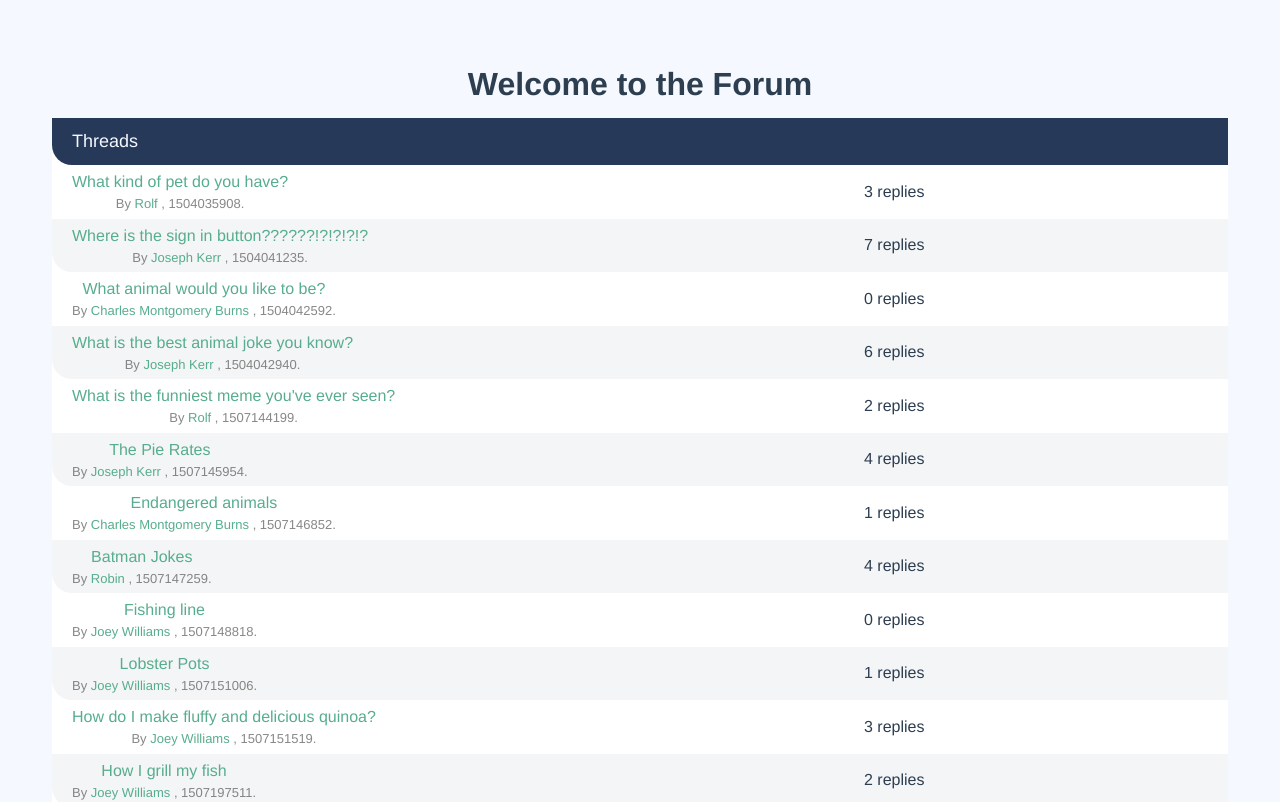
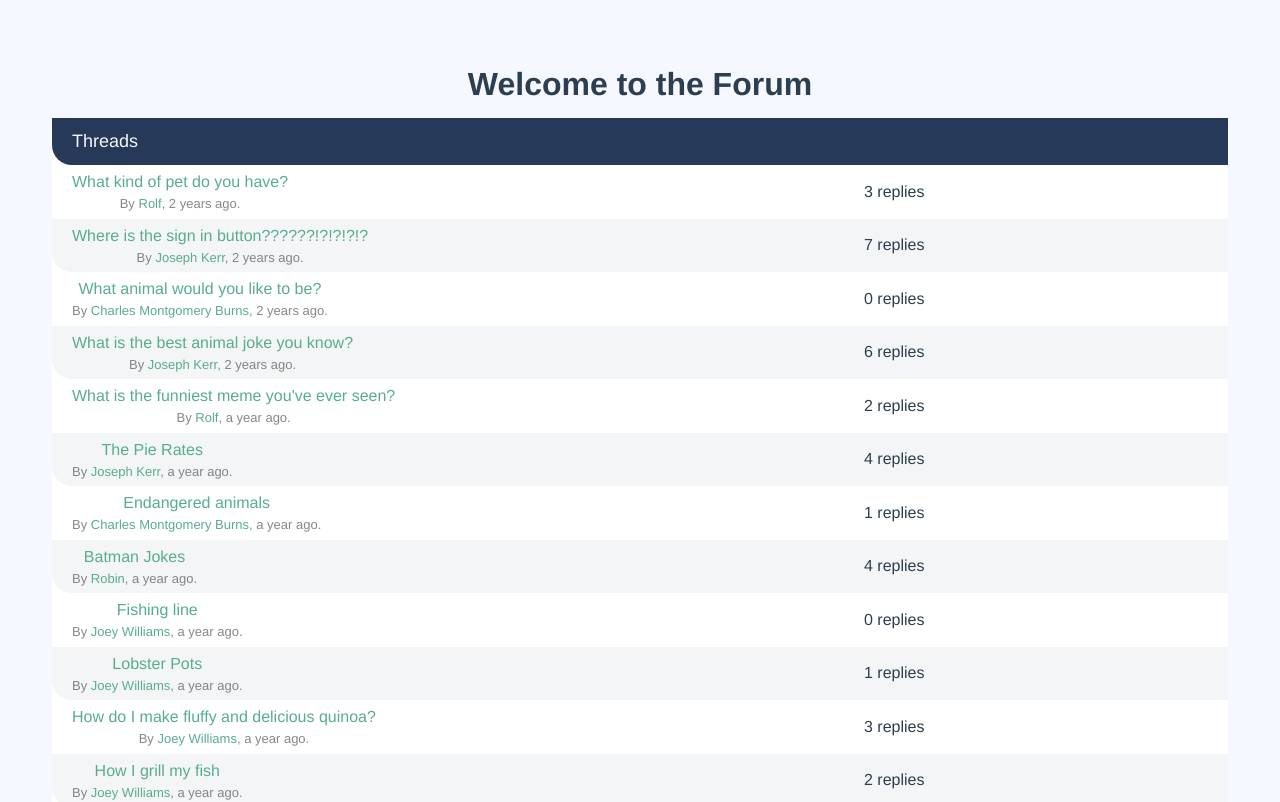
Before and after one commit to GuillaumeOcculy/VueForum, a Vue app: page / in a window 1280 px wide. Shown: the top 802 px of the page. Built offline with nearby package versions, Linux system fonts and the light colour scheme.

Commit message:
Base Components

```diff
--- /dev/null
+++ b/src/components/AppDate.vue
@@ -0,0 +1,28 @@
+<template>
+  <span :title="timestamp | humanFriendlyDate">{{timestamp | diffForHumans}}</span>
+</template>
+
+<script>
+import moment from 'moment';
+export default {
+  props: {
+    timestamp: {
+      required: true,
+      type: Number
+    }
+  },
+
+  filters: {
+    humanFriendlyDate (date) {
+      return moment.unix(date).format('MMMM Do YYYY, h:mm:ss a');
+    },
+
+    diffForHumans (date) {
+      return moment.unix(date).fromNow();
+    }
+  }
+};
+</script>
+
+<style scoped>
+</style>
--- a/src/components/PostListItem.vue
+++ b/src/components/PostListItem.vue
@@ -14,17 +14,21 @@
       <div>{{post.text}}</div>
     </div>
 
-    <div
-      class="post-date text-faded"
-      :title="post.publishedAt | humanFriendlyDate"
-    >{{post.publishedAt | diffForHumans}}</div>
+    <div class="post-date text-faded">
+      <AppDate :timestamp="post.publishedAt"/>
+    </div>
   </div>
 </template>
 
 <script>
 import sourceData from '@/data';
-import moment from 'moment';
+import AppDate from './AppDate';
+
 export default {
+  components: {
+    AppDate
+  },
+
   props: {
     post: {
       required: true,
@@ -40,16 +44,6 @@ export default {
     userPostsCount () {
       return Object.keys(this.user.posts).length;
     }
-  },
-
-  filters: {
-    humanFriendlyDate (date) {
-      return moment.unix(date).format('MMMM Do YYYY, h:mm:ss a');
-    },
-
-    diffForHumans (date) {
-      return moment.unix(date).fromNow();
-    }
   }
 };
 </script>
--- a/src/components/ThreadListItem.vue
+++ b/src/components/ThreadListItem.vue
@@ -6,8 +6,8 @@
       </p>
       <p class="text-faded text-xsmall">
         By
-        <a href="#">{{user.name}}</a>
-        , {{thread.publishedAt}}.
+        <a href="#">{{user.name}}</a>,
+        <AppDate :timestamp="thread.publishedAt"/>.
       </p>
     </div>
 
@@ -28,7 +28,12 @@
 
 <script>
 import sourceData from '@/data';
+import AppDate from './AppDate';
 export default {
+  components: {
+    AppDate
+  },
+
   props: {
     thread: {
       required: true,
```
